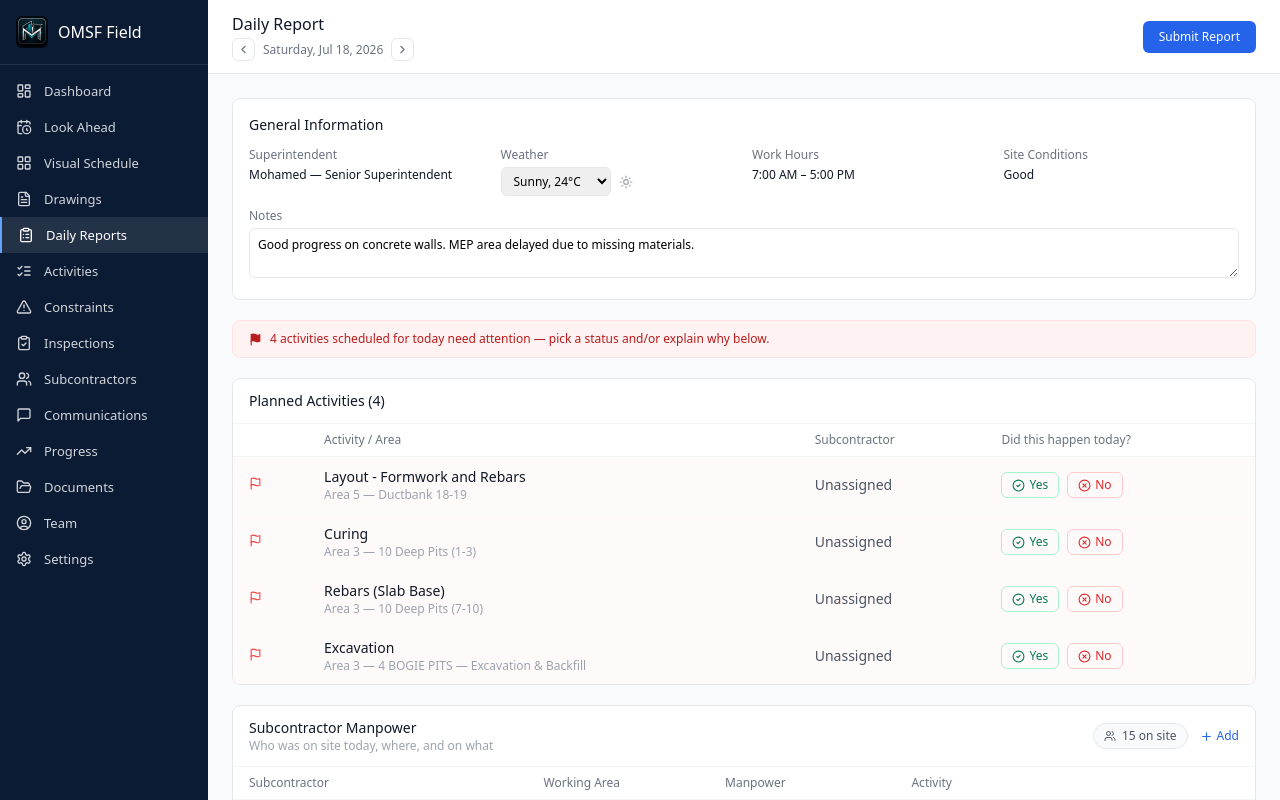
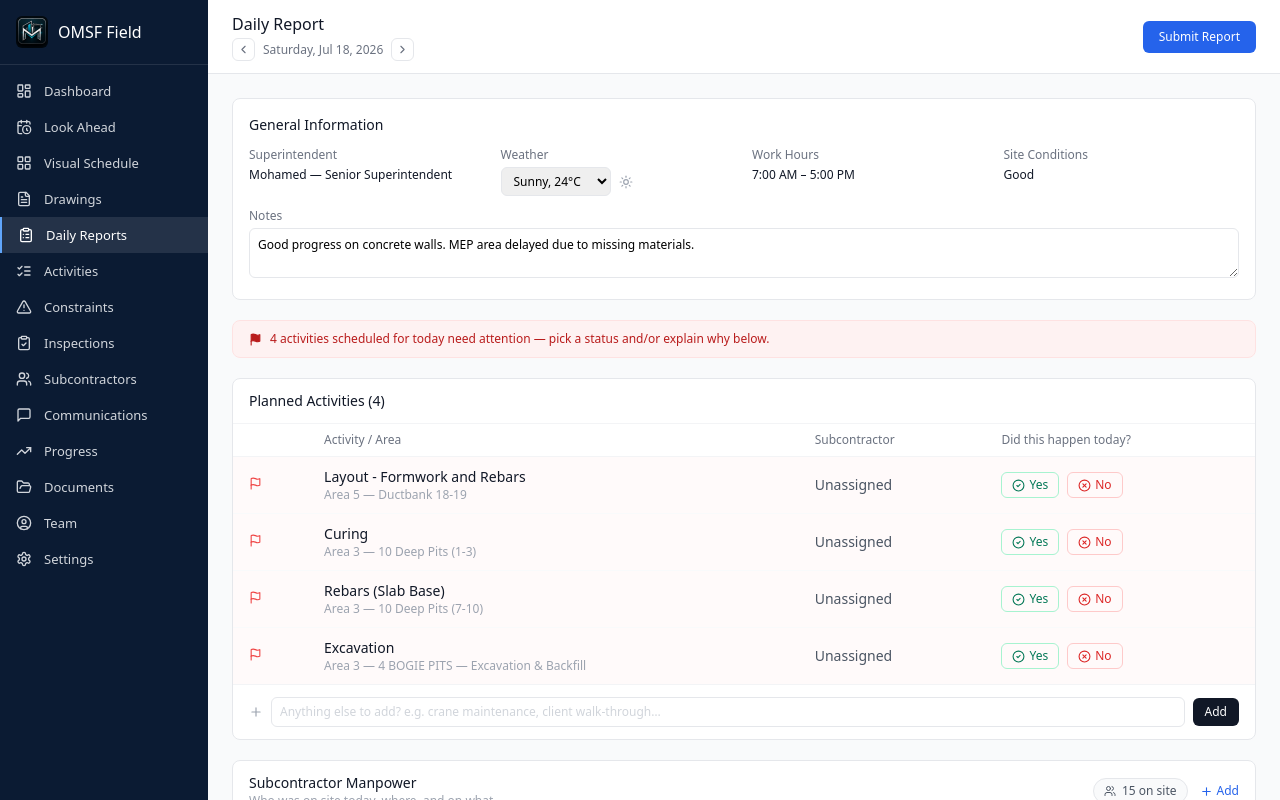
Before and after one commit to mohamedlarbi-coder/omsf-siteManagement--app, a React (Vite) app: page / in a window 1280 px wide. Both pictures are taken after a click on the element "Daily Reports". Built offline with nearby package versions, Linux system fonts and the light colour scheme.

Commit message:
Update DailyReport.jsx

```diff
--- a/DailyReport.jsx
+++ b/DailyReport.jsx
@@ -2,7 +2,7 @@ import React, { useState } from "react";
 import { Users, Camera, Plus, Trash2, Cloud, Sun, CloudRain, Flag, CheckCircle2, XCircle, ChevronLeft, ChevronRight } from "lucide-react";
 import { STATUS } from "./status.jsx";
 import { REAL_SCHEDULE, TODAY_OFFSET, offsetToFullLabel } from "./schedule.js";
-import { useDailyLogs, isTaskActiveOnOffset, getFlagState, needsAttention, setTaskStatus, setTaskField, addFlagNote, getEntry } from "./dailyLogStore.js";
+import { useDailyLogs, isTaskActiveOnOffset, getFlagState, needsAttention, setTaskStatus, setTaskField, addFlagNote, getEntry, addCustomActivity, removeCustomActivity, getCustomActivities } from "./dailyLogStore.js";
 
 // =============================================================================
 // MODULE 3 — Daily Report
@@ -33,8 +33,19 @@ const DR_INITIAL_MANPOWER = [
 function DailyReportContent() {
   const logSnapshot = useDailyLogs(); // subscribe so this view re-renders when statuses/notes change
   const [selectedOffset, setSelectedOffset] = useState(TODAY_OFFSET);
-  const todaysTasks = REAL_SCHEDULE.filter((t) => isTaskActiveOnOffset(t, selectedOffset));
+  const todaysTasks = [
+    ...REAL_SCHEDULE.filter((t) => isTaskActiveOnOffset(t, selectedOffset)),
+    ...getCustomActivities(selectedOffset),
+  ];
   const urgentTasks = todaysTasks.filter((t) => needsAttention(t, selectedOffset));
+  const [newActivityTitle, setNewActivityTitle] = useState("");
+
+  function handleAddActivity() {
+    const title = newActivityTitle.trim();
+    if (!title) return;
+    addCustomActivity(selectedOffset, title);
+    setNewActivityTitle("");
+  }
   const [manpower, setManpower] = useState(DR_INITIAL_MANPOWER);
   const [unplanned, setUnplanned] = useState([{ desc: "Repair column area", zone: "Z02-01", sub: "Concrete Sub", qty: "1 ea", note: "Client requested" }]);
   const [submitted, setSubmitted] = useState(false);
@@ -153,6 +164,7 @@ function DailyReportContent() {
                   : "Not yet recorded today. Click to add a note.";
                 const answeredYes = entry.status === "completed" || entry.status === "in_progress";
                 const answeredNo = entry.status && !answeredYes;
+                const isCustom = t.id.startsWith("custom-");
                 return (
                   <tr key={t.id} className={`border-b border-gray-50 last:border-0 ${rowTone}`}>
                     <td className="px-4 py-2.5">
@@ -163,7 +175,16 @@ function DailyReportContent() {
                       )}
                     </td>
                     <td className="px-4 py-2.5"><div className="text-gray-900">{t.title}</div><div className="text-xs text-gray-400">{t.area} — {t.group}</div></td>
-                    <td className="px-4 py-2.5 text-gray-600">{t.subcontractor}</td>
+                    <td className="px-4 py-2.5 text-gray-600">
+                      <div className="flex items-center gap-1.5">
+                        {t.subcontractor}
+                        {isCustom && (
+                          <button onClick={() => removeCustomActivity(t.id)} title="Remove this ad-hoc activity" className="text-gray-300 hover:text-red-500">
+                            <Trash2 size={12} />
+                          </button>
+                        )}
+                      </div>
+                    </td>
                     <td className="px-4 py-2.5">
                       {askingFor === t.id ? (
                         <div className="flex flex-wrap gap-1.5 max-w-md">
@@ -202,6 +223,17 @@ function DailyReportContent() {
               )}
             </tbody>
           </table>
+          <div className="flex items-center gap-2 px-4 py-3 border-t border-gray-100">
+            <Plus size={14} className="text-gray-400 shrink-0" />
+            <input
+              value={newActivityTitle}
+              onChange={(e) => setNewActivityTitle(e.target.value)}
+              onKeyDown={(e) => e.key === "Enter" && handleAddActivity()}
+              placeholder="Anything else to add? e.g. crane maintenance, client walk-through…"
+              className="flex-1 text-xs border border-gray-200 rounded-md px-2 py-1.5 outline-none focus:border-blue-400 placeholder:text-gray-300"
+            />
+            <button onClick={handleAddActivity} className="text-xs px-3 py-1.5 rounded-md bg-gray-900 text-white hover:bg-gray-800">Add</button>
+          </div>
         </div>
 
         <div className="bg-white border border-gray-200 rounded-lg">
```
